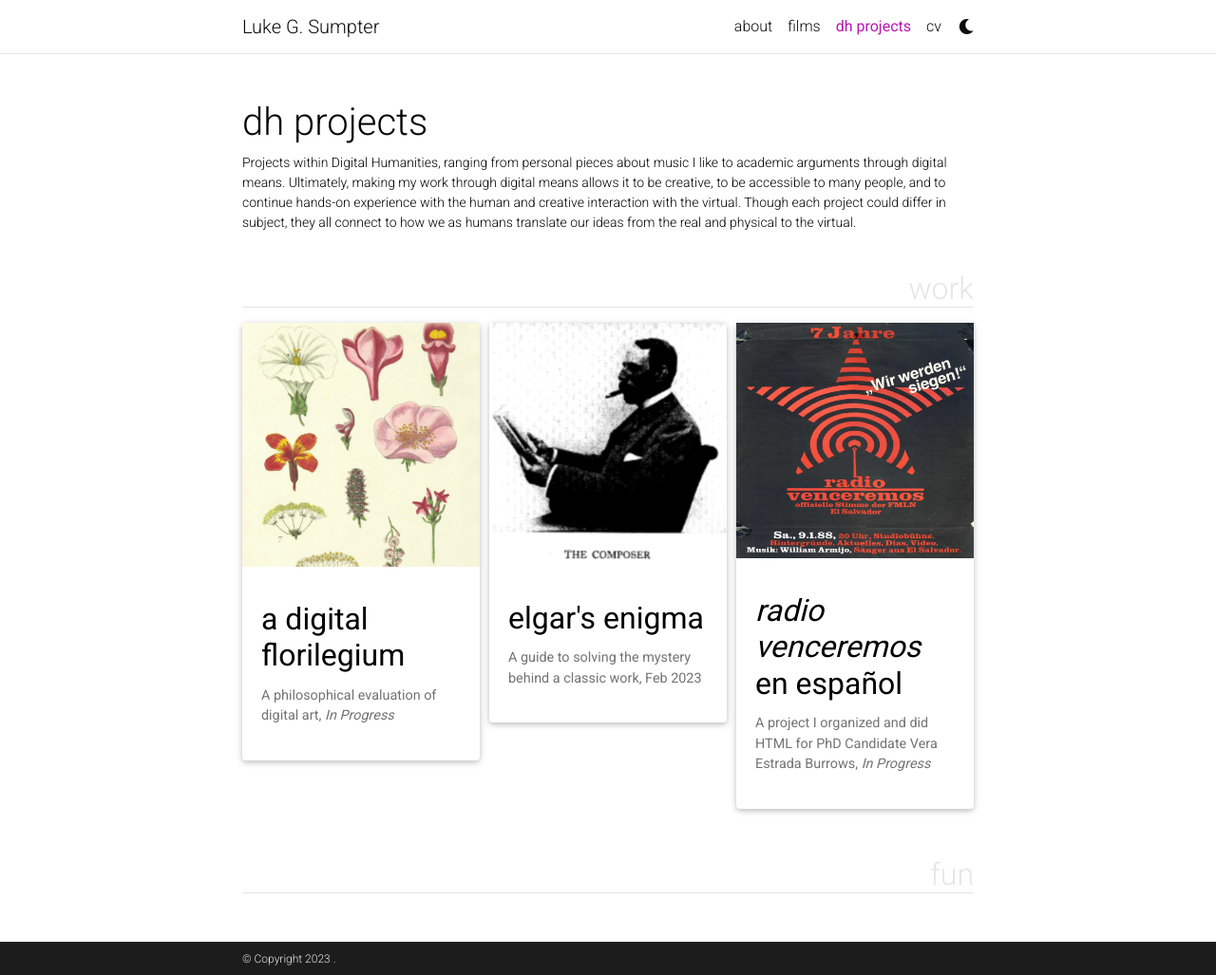
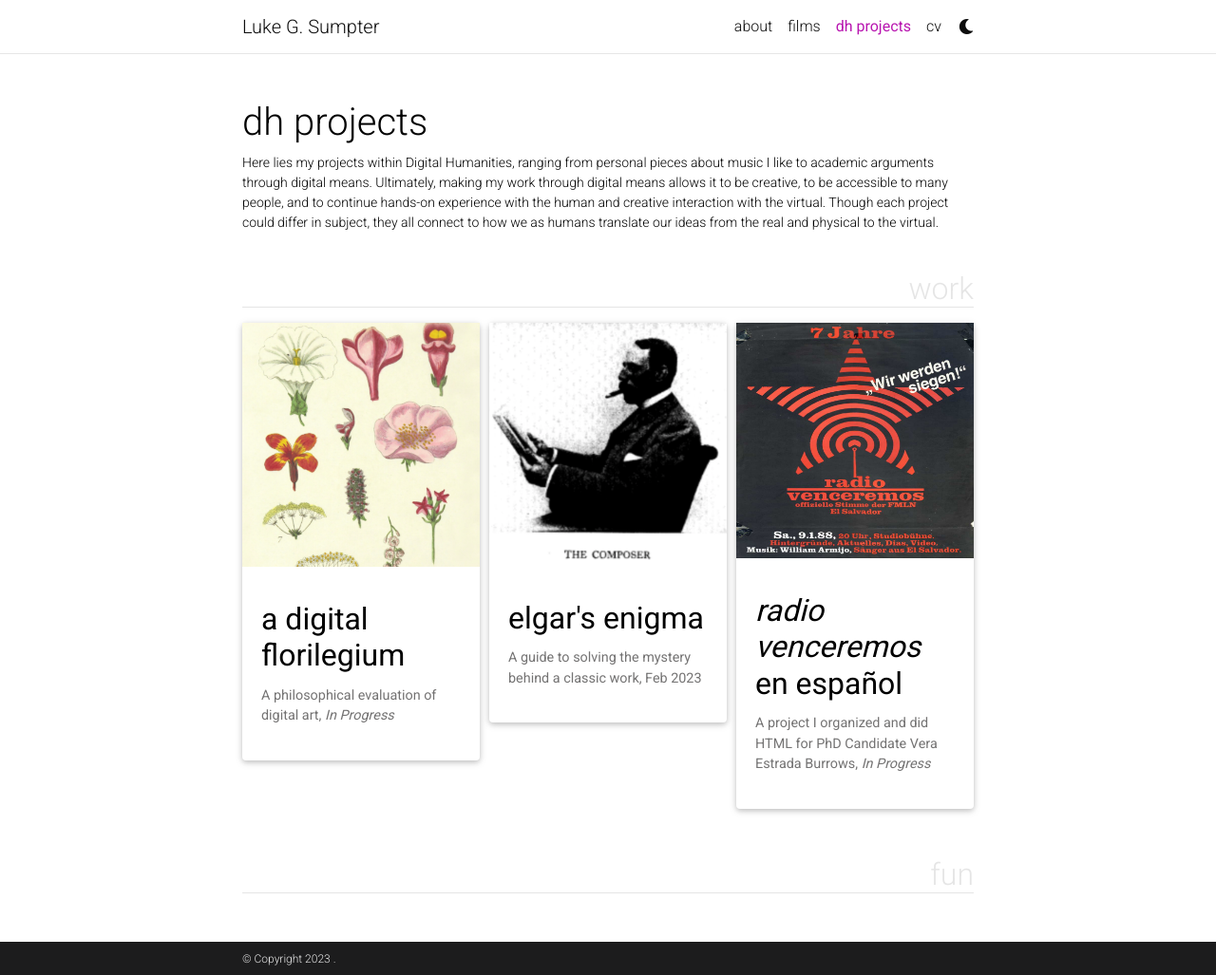
Before and after one commit to lgsump/lgsump.github.io, a Jekyll site: the page built from _pages/projects.md, in a window 1280 px wide and 1027 px high. Shown: the whole window at 95% size. Built offline with Jekyll 4.4.1, drawn with Linux system fonts in a browser that asks for light colours; full-size pictures stand in for the smaller copies a plugin makes; comment, search, counter and statistics services are not loaded; a style sheet for code colours, icons or effects is not loaded.

Commit message:
Update projects.md

```diff
--- a/_pages/projects.md
+++ b/_pages/projects.md
@@ -1,8 +1,8 @@
 ---
 layout: page
 title: dh projects
-permalink: /projects/
-description: Projects within Digital Humanities, ranging from personal pieces about music I like to academic arguments through digital means. Ultimately, making my work through digital means allows it to be creative, to be accessible to many people, and to continue hands-on experience with the human and creative interaction with the virtual. Though each project could differ in subject, they all connect to how we as humans translate our ideas from the real and physical to the virtual.
+permalink: /dh-projects/
+description: Here lies my projects within Digital Humanities, ranging from personal pieces about music I like to academic arguments through digital means. Ultimately, making my work through digital means allows it to be creative, to be accessible to many people, and to continue hands-on experience with the human and creative interaction with the virtual. Though each project could differ in subject, they all connect to how we as humans translate our ideas from the real and physical to the virtual.
 nav: true
 nav_order: 2
 display_categories: [work, fun]
```
